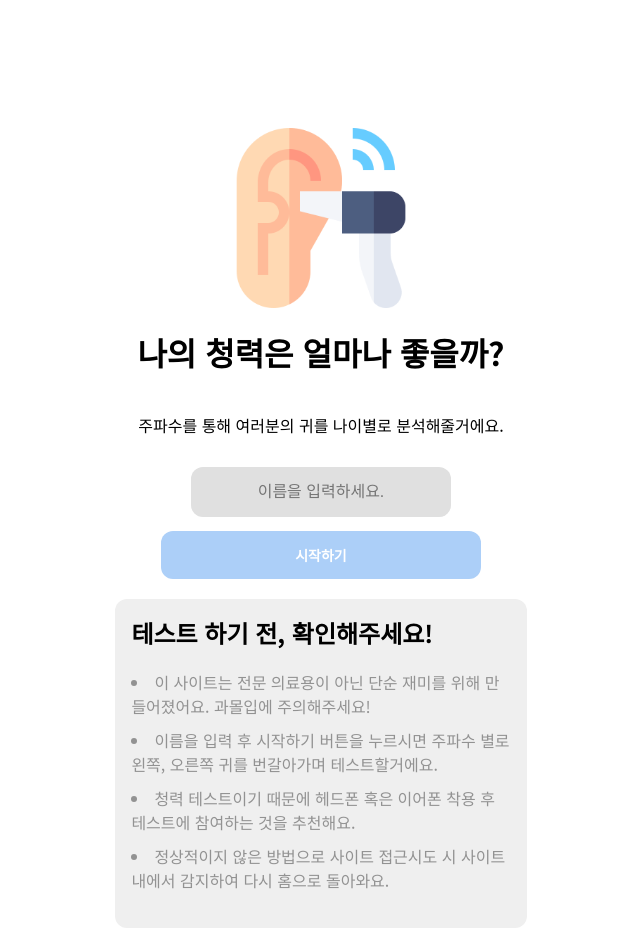
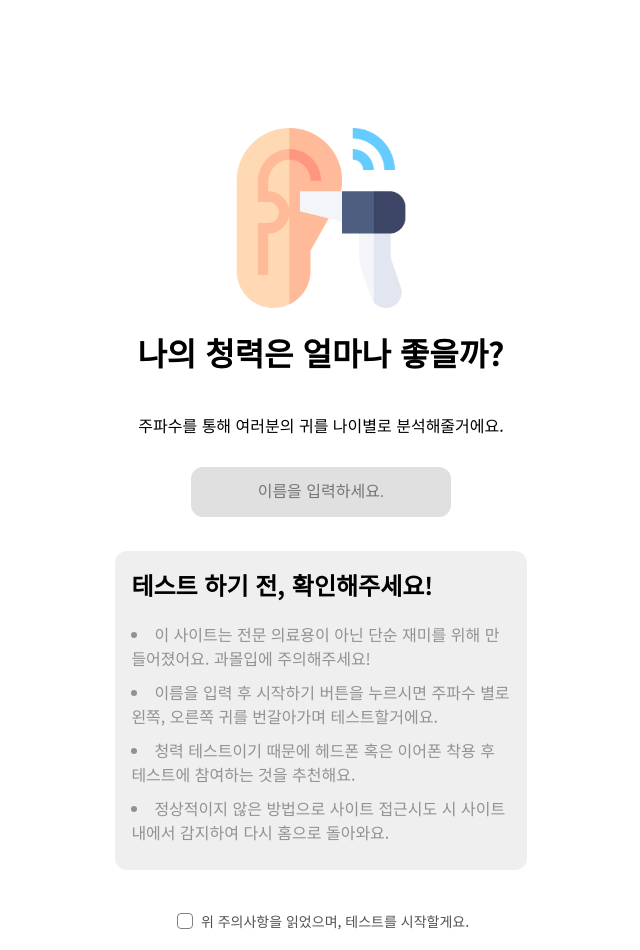
Before and after one commit to Azuretree/ct-test, a Next.js app: page / in a window 1280 px wide. Shown: the top 950 px of the page, without its empty margins (319-959 px from the left). Built offline with nearby package versions, Linux system fonts and the light colour scheme.

Commit message:
ui 수정 및 동의 체크박스 추가

```diff
--- a/Components/Main.tsx
+++ b/Components/Main.tsx
@@ -4,10 +4,10 @@
 import Link from "next/link";
 import Image from "next/image";
 import StyledContent from "@/app/style";
-import { createContext, useContext, useState } from "react";
+import { useState } from "react";
 import styled from "@emotion/styled";
 
-export const StartButton = styled.button<{ enabled: boolean }>(({ enabled }) => `
+const StartButton = styled.button<{ enabled: boolean }>(({ enabled }) => `
     width: 100%;
     padding: 14px;
     background-color: ${enabled ? '#0075FF' : '#ACCFF8'};
@@ -20,13 +20,13 @@ export const StartButton = styled.button<{ enabled: boolean }>(({ enabled }) =>
     transition: .2s all ease;
 `);
 
-export const StartBtnContainer = styled.div(() => `
+const StartBtnContainer = styled.div(() => `
     width: 100%;
     max-width: 320px;
     margin: 0 auto;
 `)
 
-export const NameInput = styled.input(() => `
+const NameInput = styled.input(() => `
     width: 100%;
     max-width: 30%;
     margin: 14px auto;
@@ -43,7 +43,7 @@ export const NameInput = styled.input(() => `
     }
 `);
 
-export const InfoContainer = styled.div(() => `
+const InfoContainer = styled.div(() => `
     width: 100%;
     max-width: 50%;
     background-color: #EFEFEF;
@@ -67,12 +67,47 @@ export const InfoContainer = styled.div(() => `
     }
 `);
 
+const CheckboxLabel = styled.label(() => `
+    display: flex;
+    align-items: center;
+    margin-top: 10px;
+    font-size: 14px;
+    color: #525252;
+    margin: 20px auto;
+
+    input {
+        margin-right: 8px;
+        appearance: none;
+        width: 16px;
+        height: 16px;
+        border: 1px solid grey;
+        border-radius: 4px;
+        cursor: pointer;
+        outline: none;
+        transition: border-color 0.3s ease;
+
+        &:checked {
+            background-color: #0075FF;
+            border-color: #0075FF;
+        }
+
+        &:checked::before {
+            content: '\\2713';
+            display: block;
+            color: white;
+            font-size: 12px;
+            line-height: 16px;
+            text-align: center;
+        }
+    }
+`);
+
 export const Main = () => {
     const [name, setName] = useState<string>('');
-    const [enabled, setEnabled] = useState<boolean>(false);
+    const [checked, setChecked] = useState<boolean>(false);
 
     const handleStartButtonClick = () => {
-        setEnabled(true);
+        setChecked(true);
     };
 
     return (
@@ -86,27 +121,44 @@ export const Main = () => {
                 value={name}
                 onChange={(e) => {
                     setName(e.target.value);
-                    setEnabled(e.target.value.trim() !== '');
+                    if (name.trim() !== '' && checked) setChecked(false);
                 }}
             />
-            <StartBtnContainer>
-                <Link href={{
-                    pathname: "/testpage",
-                    query: { name: encodeURIComponent(name) }
-                }}>
-                    <StartButton disabled={name.trim() === ''} enabled={enabled} onClick={handleStartButtonClick}>
-                        시작하기
-                    </StartButton>
-                </Link>
-            </StartBtnContainer>
             <InfoContainer>
                 <h2>테스트 하기 전, 확인해주세요!</h2>
                 <li>이 사이트는 전문 의료용이 아닌 단순 재미를 위해 만들어졌어요. 과몰입에 주의해주세요!</li>
                 <li>이름을 입력 후 시작하기 버튼을 누르시면 주파수 별로 왼쪽, 오른쪽 귀를 번갈아가며 테스트할거에요.</li>
                 <li>청력 테스트이기 때문에 헤드폰 혹은 이어폰 착용 후 테스트에 참여하는 것을 추천해요.</li>
                 <li>정상적이지 않은 방법으로 사이트 접근시도 시 사이트 내에서 감지하여 다시 홈으로 돌아와요.</li>
-                <h2></h2>
             </InfoContainer>
+            <CheckboxLabel htmlFor="customCheckbox">
+                <input
+                    type="checkbox"
+                    checked={checked}
+                    onChange={(e) => {
+                        setChecked(e.target.checked);
+                        if (name.trim() === '') {
+                            alert('이름을 입력해주세요.');
+                            setChecked(false);
+                        }
+                    }}
+                />
+                위 주의사항을 읽었으며, 테스트를 시작할게요.
+            </CheckboxLabel>
+            <StartBtnContainer>
+                <Link href={{
+                    pathname: "/testpage",
+                    query: { name: encodeURIComponent(name) }
+                }}>
+                    <StartButton
+                        disabled={name.trim() === '' || !checked}
+                        enabled={name.trim() !== '' && checked}
+                        onClick={handleStartButtonClick}
+                    >
+                        시작하기
+                    </StartButton>
+                </Link>
+            </StartBtnContainer>
         </StyledContent>
     );
 };
--- a/app/resultpage/page.tsx
+++ b/app/resultpage/page.tsx
@@ -5,7 +5,7 @@ import { redirect } from "next/navigation";
 const ResultPage = ({ searchParams }: {
     searchParams: {
         name: string,
-        resultMessage: string
+        resultMessage: string,
         scores: number[]
     }
 }) => {
--- a/app/testpage/TestPageComponents.tsx
+++ b/app/testpage/TestPageComponents.tsx
@@ -2,7 +2,7 @@
 
 import styled from "@emotion/styled";
 import Link from "next/link";
-import { useRef, useState, useEffect } from "react";
+import { useRef, useState, useEffect, useCallback } from "react";
 import StyledContent from "../style";
 
 export const CommonButtonStyles = `
@@ -193,7 +193,7 @@ export const TestPageComponents = ({ testerName }: { testerName: string }) => {
     const [playPauseText, setPlayPauseText] = useState<string>("재생");
     const audioRef = useRef<HTMLAudioElement | null>(null);
 
-    const handleButtonClick = (score: number) => {
+    const handleButtonClick = useCallback((score: number) => {
         // 다음 주파수로 이동
         if (currentFrequencyIndex < frequencies.length - 1) {
             setCurrentFrequencyIndex(currentFrequencyIndex + 1);
@@ -209,7 +209,7 @@ export const TestPageComponents = ({ testerName }: { testerName: string }) => {
             setShowResultsButton(true);
             setEnabled(true);
         }
-    };
+    }, [currentFrequencyIndex, scores]);
     console.log(scores)
 
     const determineResult = (finalScore: number) => {
```
